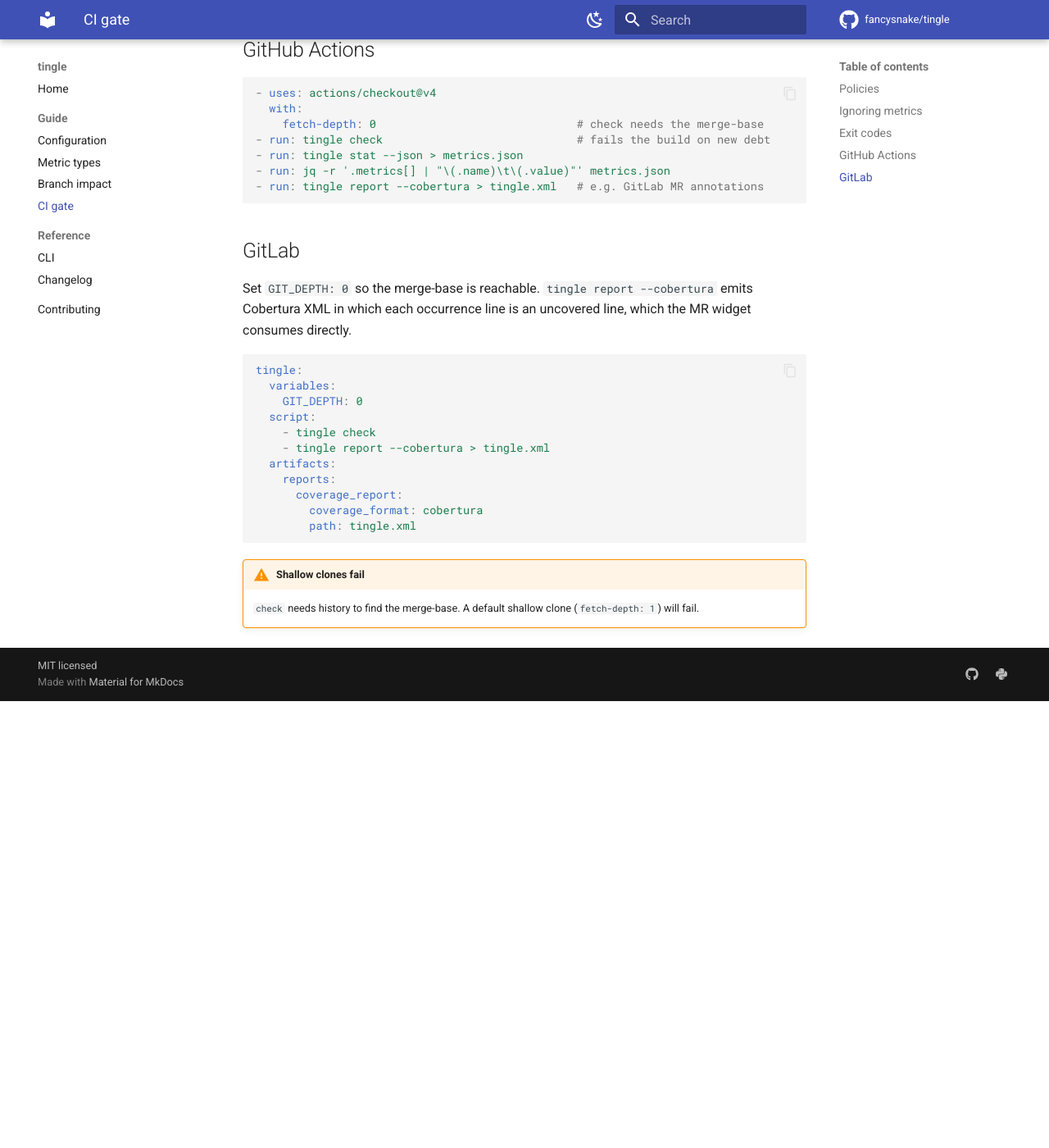
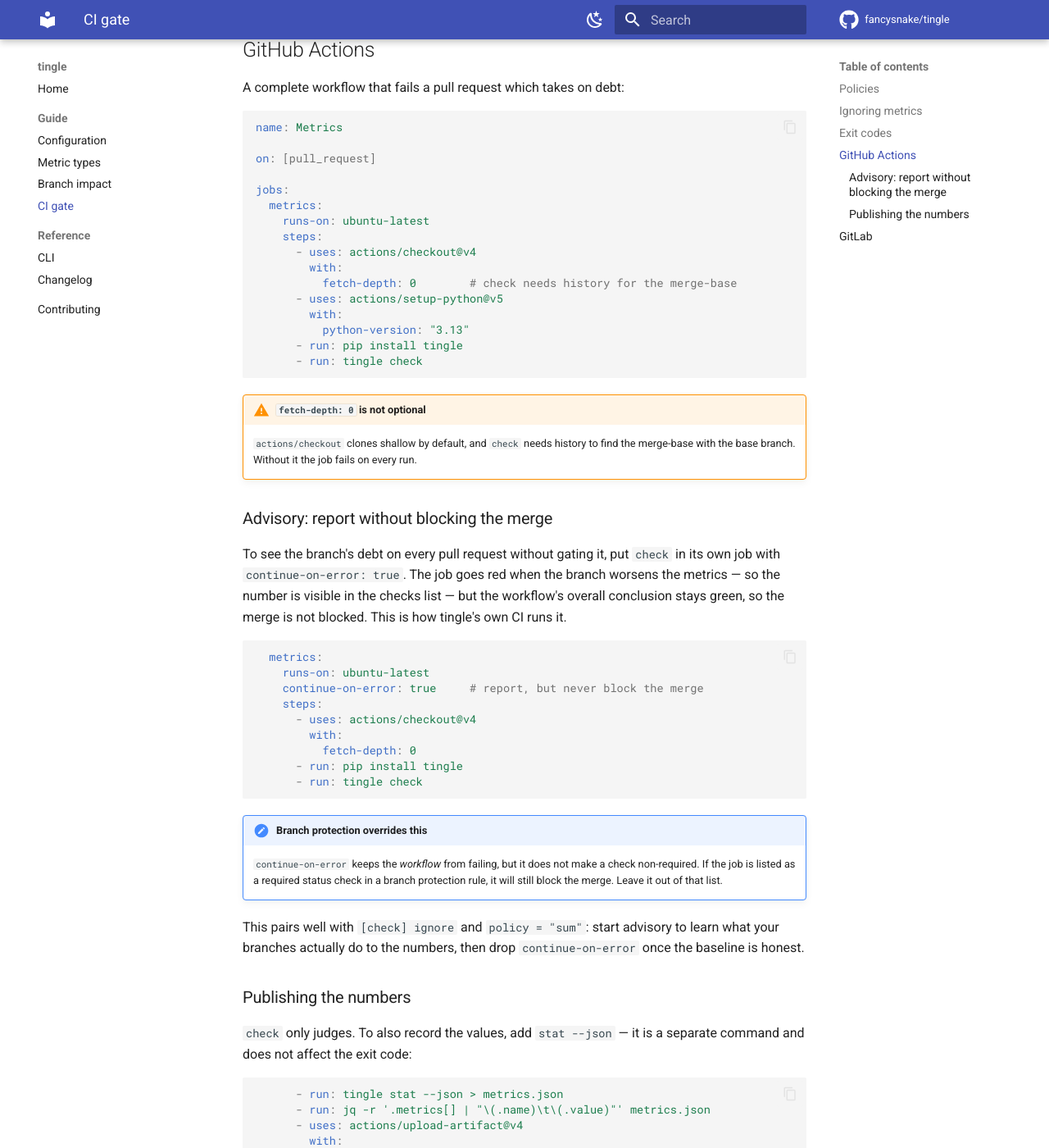
Before and after one commit to fancysnake/tingle, an MkDocs documentation site: the page built from docs/check.md, in a window 1280 px wide and 1400 px high, scrolled down 1526 px. Shown: the whole window at 82% size. Built offline with MkDocs 1.6.1 and Material for MkDocs 9.7.7, drawn with Linux system fonts in a browser that asks for light colours; comment, search, counter and statistics services are not loaded; before the commit the page ends 2381 px from its top, so only the background shows below that; some of the changed text lies outside the part shown.

Commit message:
Document running tingle check in GitHub Actions
A complete blocking workflow, plus the advisory variant: check in its own
job with continue-on-error, so the branch's debt is visible on every PR
without gating the merge. Notes that branch protection overrides it, since
a required status check still blocks whatever continue-on-error says.

Co-Authored-By: Claude Opus 4.8 <noreply@anthropic.com>

````diff
--- a/docs/check.md
+++ b/docs/check.md
@@ -62,14 +62,76 @@ silently ignore nothing.
 
 ## GitHub Actions
 
+A complete workflow that fails a pull request which takes on debt:
+
 ```yaml
-- uses: actions/checkout@v4
-  with:
-    fetch-depth: 0                              # check needs the merge-base
-- run: tingle check                             # fails the build on new debt
-- run: tingle stat --json > metrics.json
-- run: jq -r '.metrics[] | "\(.name)\t\(.value)"' metrics.json
-- run: tingle report --cobertura > tingle.xml   # e.g. GitLab MR annotations
+name: Metrics
+
+on: [pull_request]
+
+jobs:
+  metrics:
+    runs-on: ubuntu-latest
+    steps:
+      - uses: actions/checkout@v4
+        with:
+          fetch-depth: 0        # check needs history for the merge-base
+      - uses: actions/setup-python@v5
+        with:
+          python-version: "3.13"
+      - run: pip install tingle
+      - run: tingle check
+```
+
+!!! warning "`fetch-depth: 0` is not optional"
+
+    `actions/checkout` clones shallow by default, and `check` needs history
+    to find the merge-base with the base branch. Without it the job fails on
+    every run.
+
+### Advisory: report without blocking the merge
+
+To see the branch's debt on every pull request without gating it, put
+`check` in its own job with `continue-on-error: true`. The job goes red when
+the branch worsens the metrics — so the number is visible in the checks list
+— but the workflow's overall conclusion stays green, so the merge is not
+blocked. This is how tingle's own CI runs it.
+
+```yaml
+  metrics:
+    runs-on: ubuntu-latest
+    continue-on-error: true     # report, but never block the merge
+    steps:
+      - uses: actions/checkout@v4
+        with:
+          fetch-depth: 0
+      - run: pip install tingle
+      - run: tingle check
+```
+
+!!! note "Branch protection overrides this"
+
+    `continue-on-error` keeps the *workflow* from failing, but it does not
+    make a check non-required. If the job is listed as a required status
+    check in a branch protection rule, it will still block the merge. Leave
+    it out of that list.
+
+This pairs well with `[check] ignore` and `policy = "sum"`: start advisory
+to learn what your branches actually do to the numbers, then drop
+`continue-on-error` once the baseline is honest.
+
+### Publishing the numbers
+
+`check` only judges. To also record the values, add `stat --json` — it is a
+separate command and does not affect the exit code:
+
+```yaml
+      - run: tingle stat --json > metrics.json
+      - run: jq -r '.metrics[] | "\(.name)\t\(.value)"' metrics.json
+      - uses: actions/upload-artifact@v4
+        with:
+          name: metrics
+          path: metrics.json
 ```
 
 ## GitLab
@@ -91,8 +153,3 @@ tingle:
         coverage_format: cobertura
         path: tingle.xml
 ```
-
-!!! warning "Shallow clones fail"
-
-    `check` needs history to find the merge-base. A default shallow clone
-    (`fetch-depth: 1`) will fail.
````
